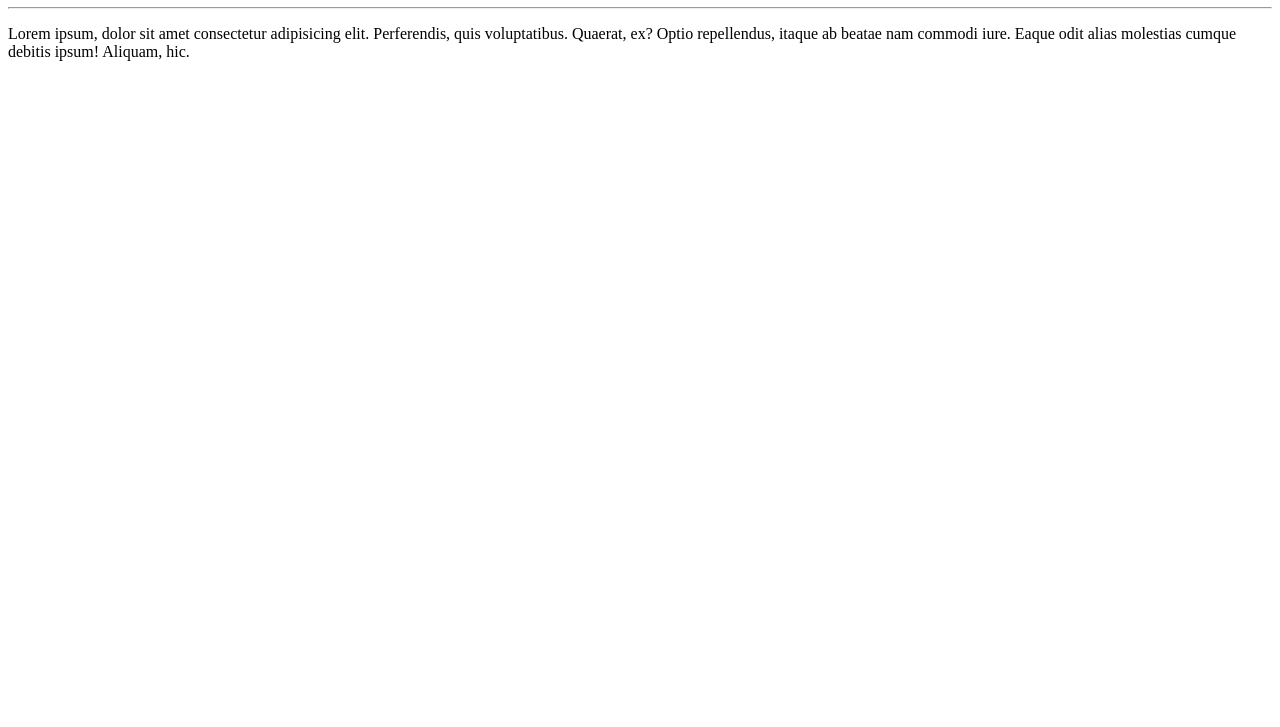
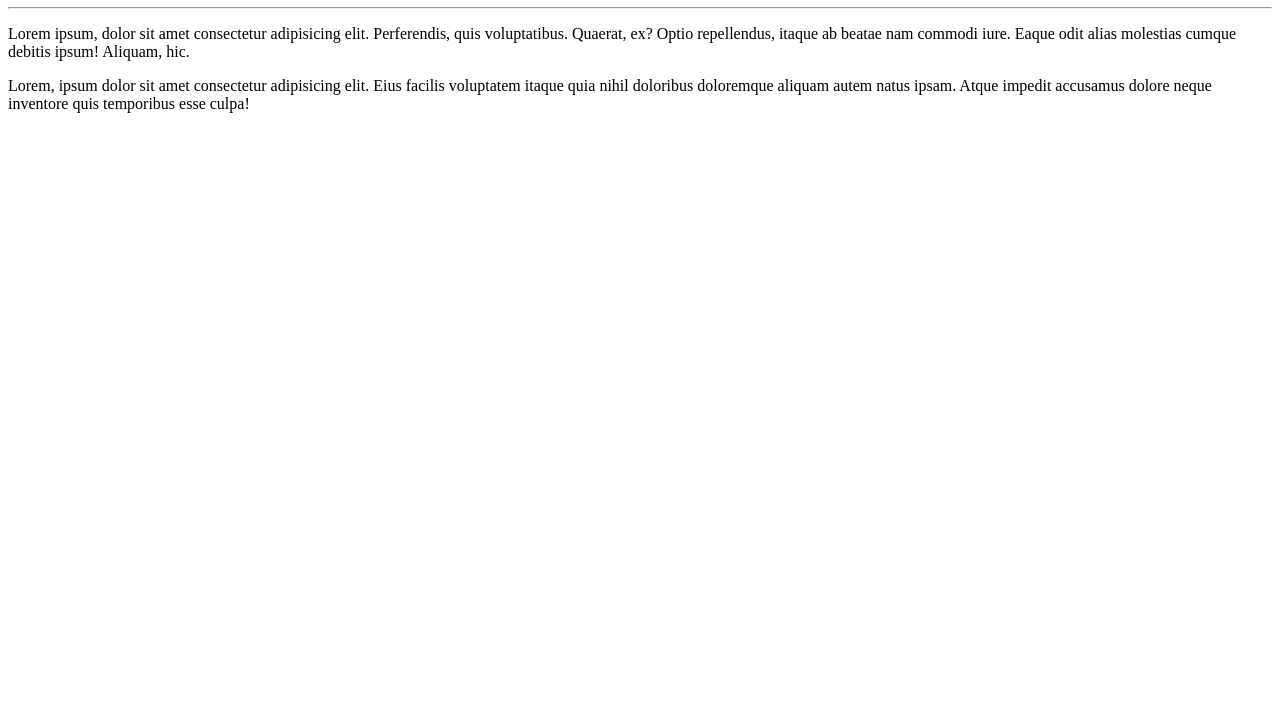
Before and after one commit to joaodevpaiva/Ola-Mundo, a plain HTML site: page site-exemplo/index.html in a window 1280 px wide. Shown: the part 73-800 px from the top of the page. Drawn offline with Linux system fonts and the light colour scheme.

Commit message:
Adicionei um parágrafo

```diff
--- a/site-exemplo/index.html
+++ b/site-exemplo/index.html
@@ -9,5 +9,6 @@
     <h1>Olá, Mundo!</h1>
     <hr>
     <p>Lorem ipsum, dolor sit amet consectetur adipisicing elit. Perferendis, quis voluptatibus. Quaerat, ex? Optio repellendus, itaque ab beatae nam commodi iure. Eaque odit alias molestias cumque debitis ipsum! Aliquam, hic.</p>
+    <p>Lorem, ipsum dolor sit amet consectetur adipisicing elit. Eius facilis voluptatem itaque quia nihil doloribus doloremque aliquam autem natus ipsam. Atque impedit accusamus dolore neque inventore quis temporibus esse culpa!</p>
 </body>
 </html>
```
